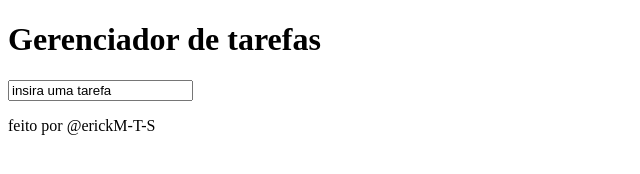
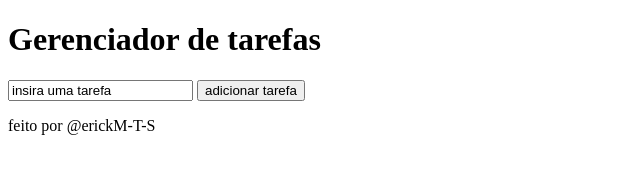
Before and after one commit to ErickM-T-S/lista-de-tarefas, a plain HTML site: page lista-de-tarefas.html in a window 1280 px wide. Shown: the whole page, without its empty margins (0-640 px from the left). Drawn offline with Linux system fonts and the light colour scheme.

Commit message:
mudanças

```diff
--- a/lista-de-tarefas.html
+++ b/lista-de-tarefas.html
@@ -14,7 +14,7 @@
 
 <main>
     <div class="gerenciador">
-     <input type="text" value="insira uma tarefa" class="inserir-tarefa">
+     <input type="text" value="insira uma tarefa" class="inserir-tarefa"> <button type="button" class="adicionar" onclick="Adicionar()">adicionar tarefa</button>
 
     </div>
 
```
